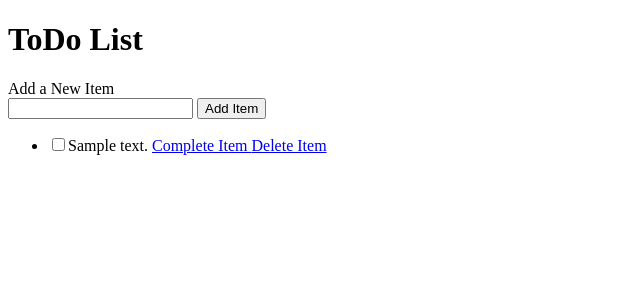
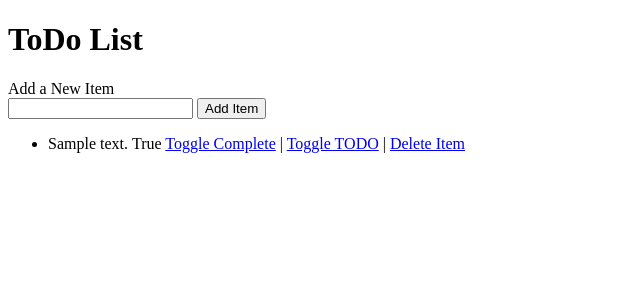
Before and after one commit to jonathancodesaway/ToDoList, a Flask app: page / in a window 1280 px wide. Shown: the top 300 px of the page, without its empty margins (0-640 px from the left). Run offline with Flask 2, Linux system fonts and the light colour scheme; tables that the repository leaves empty hold one stand-in row (values such as "Sample post").

Commit message:
fifth, added in display of complete/incomplete as true/false text, changed formatting a bit, still needs accounts

```diff
--- a/app.py
+++ b/app.py
@@ -30,12 +30,29 @@ def delete(id):
 	db.session.commit()
 	return redirect(url_for('index'))
 
-@app.route('/complete/<id>', methods=['GET','POST'])
-def complete(id):
+@app.route('/MarkAsComplete/<id>', methods=['GET','POST'])
+def MarkAsComplete(id):
 	todo = Todo.query.filter_by(id=int(id)).first()
 	todo.complete = True
 	db.session.commit()
 	return redirect(url_for('index'))
 
+@app.route('/MarkAsIncomplete/<id>', methods=['GET','POST'])
+def MarkAsIncomplete(id):
+	todo = Todo.query.filter_by(id=int(id)).first()
+	todo.complete = False
+	db.session.commit()
+	return redirect(url_for('index'))
+
+@app.route('/status/<id>', methods=['GET','POST'])
+def status(id):
+	print('hi')
+	todo = Todo.query.filter_by(id=int(id)).first()
+	if todo.complete:
+		return 'Completed'
+	else:
+		return 'Not Completed'
+
+
 if __name__ == '__main__':
 	app.run(debug=True)
--- a/templates/index.html
+++ b/templates/index.html
@@ -15,9 +15,12 @@
 	<div>
 		<ul>
 			{% for todo in todos %}
-			<li><input name "{{ todo.id }}" type="checkbox" value="{{ todo.complete }}">{{ todo.text }}
-				<a href="{{ url_for('complete', id=todo.id) }}">Complete Item </a>
-				<a href="{{ url_for('delete', id=todo.id) }}">Delete Item </a>
+			<li>
+				<output name="{{ todo.id }}">{{ todo.text }}
+				<output name="{{ todo.id }}">{{ todo.complete }}
+				<a href="{{ url_for('MarkAsComplete', id=todo.id) }}">Toggle Complete</a> |
+				<a href="{{ url_for('MarkAsIncomplete', id=todo.id) }}">Toggle TODO</a> |
+				<a href="{{ url_for('delete', id=todo.id) }}">Delete Item</a>
 			</li>
 			{% endfor %}
 		</ul>
```
Also changed, not shown: todo.db.
